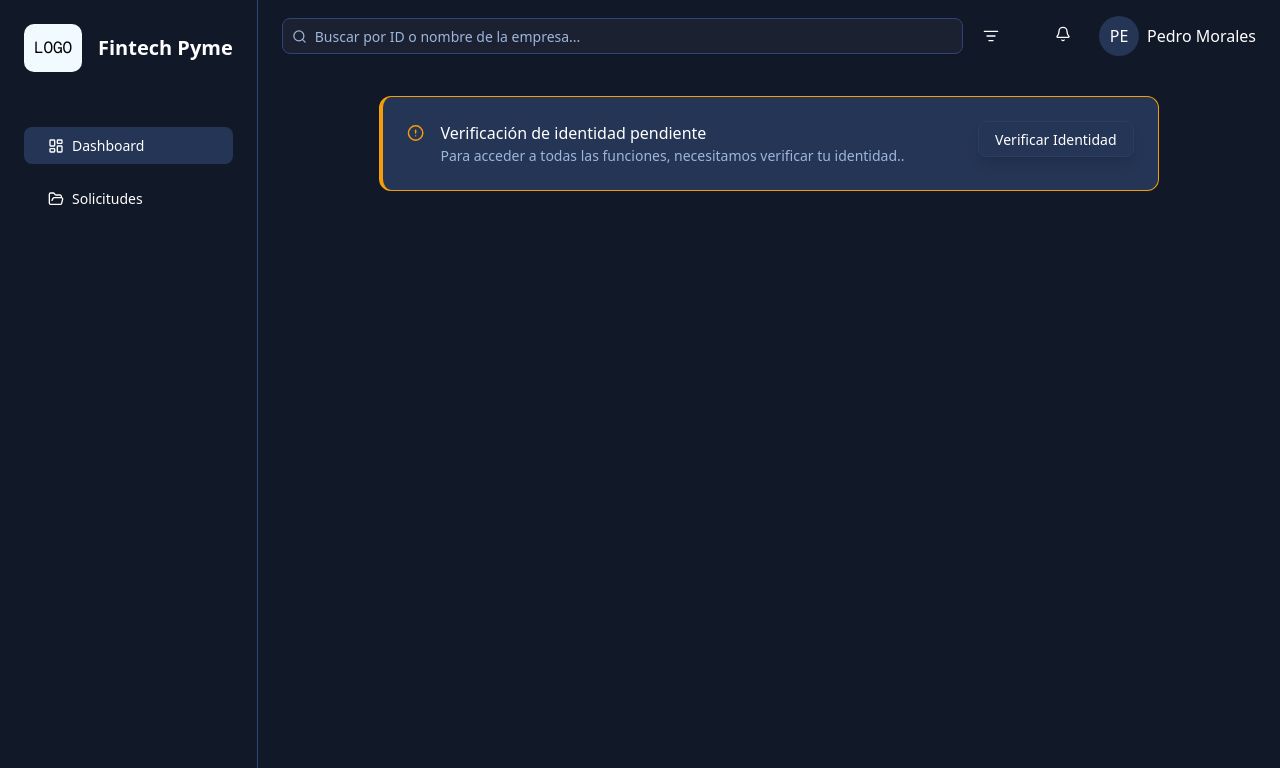
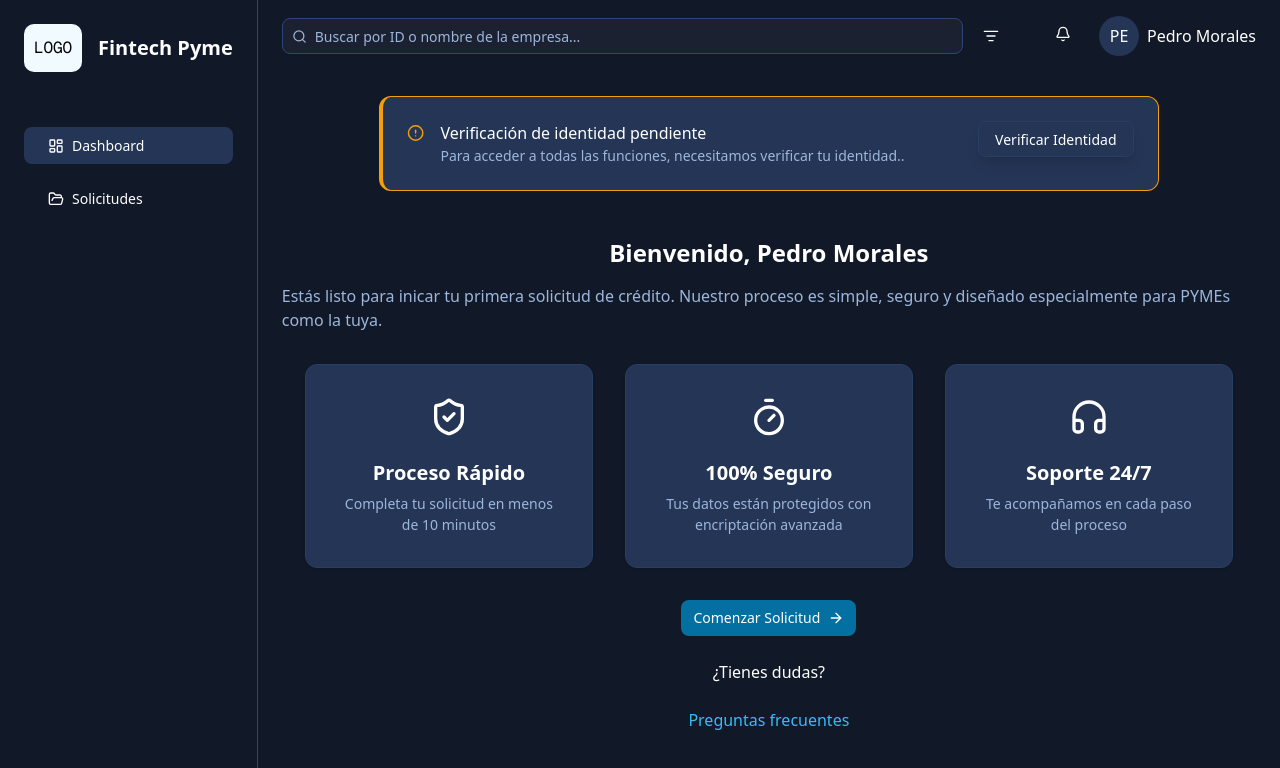
Before and after one commit to AlejandroPerren/credito-pymes-noCountry, a Next.js app in the folder frontend/: page /user/dashboard in a window 1280 px wide. Shown: the top 768 px of the page. Built offline with nearby package versions, Linux system fonts and the light colour scheme.

Commit message:
Welcome User

```diff
--- a/frontend/src/app/user/dashboard/page.tsx
+++ b/frontend/src/app/user/dashboard/page.tsx
@@ -1,9 +1,11 @@
 import VerifyIdentityBanner from "@/components/molecules/VerifyIdentityBanner";
+import UserWelcome from "@/components/organism/UserWelcome";
 
 export default function UserDashboardPage() {
   return (
-    <div className="p-brand-lg">
+    <div className="flex flex-col gap-brand-2xl p-brand-lg">
       <VerifyIdentityBanner />
+      <UserWelcome />
     </div>
   );
 }
--- /dev/null
+++ b/frontend/src/components/organism/UserWelcome.tsx
@@ -0,0 +1,73 @@
+"use client";
+
+import { useGlobalContext } from "@/store/globalContext";
+import { Card } from "../ui/card";
+import { ShieldCheck, Timer, Headphones, ArrowRight } from "lucide-react";
+import { Button } from "../ui/button";
+import Link from "next/link";
+
+export default function UserWelcome() {
+  const {
+    state: { loggedUser },
+  } = useGlobalContext();
+
+  return (
+    <div className="flex flex-col items-center gap-brand-xl">
+      <div className="flex flex-col items-center gap-brand-md">
+        <h3 className="heading-3">Bienvenido, {loggedUser?.username}</h3>
+        <p className="text-muted-foreground">
+          Estás listo para inicar tu primera solicitud de crédito. Nuestro proceso es simple, seguro y diseñado
+          especialmente para PYMEs como la tuya.
+        </p>
+      </div>
+
+      <div className="flex items-center gap-brand-xl">
+        <Card className="w-2xs items-center">
+          <div className="flex">
+            <ShieldCheck size={40} />
+          </div>
+          <div className="flex flex-col items-center gap-brand-sm">
+            <h4 className="heading-4">Proceso Rápido </h4>
+            <p className="paragraph-small text-muted-foreground text-center">
+              Completa tu solicitud en menos de 10 minutos
+            </p>
+          </div>
+        </Card>
+
+        <Card className="w-2xs items-center">
+          <div className="flex">
+            <Timer size={40} />
+          </div>
+          <div className="flex flex-col items-center gap-brand-sm">
+            <h4 className="heading-4">100% Seguro</h4>
+            <p className="paragraph-small text-muted-foreground text-center">
+              Tus datos están protegidos con encriptación avanzada
+            </p>
+          </div>
+        </Card>
+
+        <Card className="w-2xs items-center">
+          <div className="flex">
+            <Headphones size={40} />
+          </div>
+          <div className="flex flex-col items-center gap-brand-sm">
+            <h4 className="heading-4">Soporte 24/7</h4>
+            <p className="paragraph-small text-muted-foreground text-center">Te acompañamos en cada paso del proceso</p>
+          </div>
+        </Card>
+      </div>
+
+      <div className="flex flex-col items-center gap-brand-lg">
+        <Button>
+          Comenzar Solicitud <ArrowRight />
+        </Button>
+
+        <p>¿Tienes dudas?</p>
+
+        <Link href="#" className="text-link-text">
+          Preguntas frecuentes
+        </Link>
+      </div>
+    </div>
+  );
+}
```
